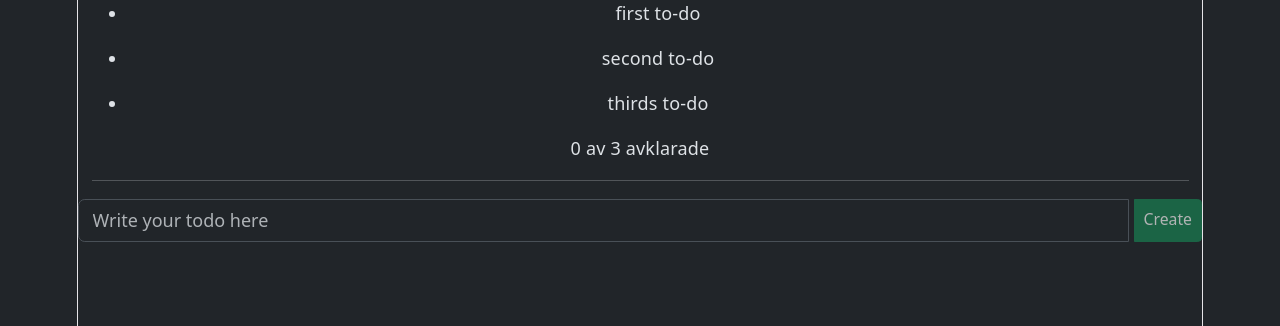
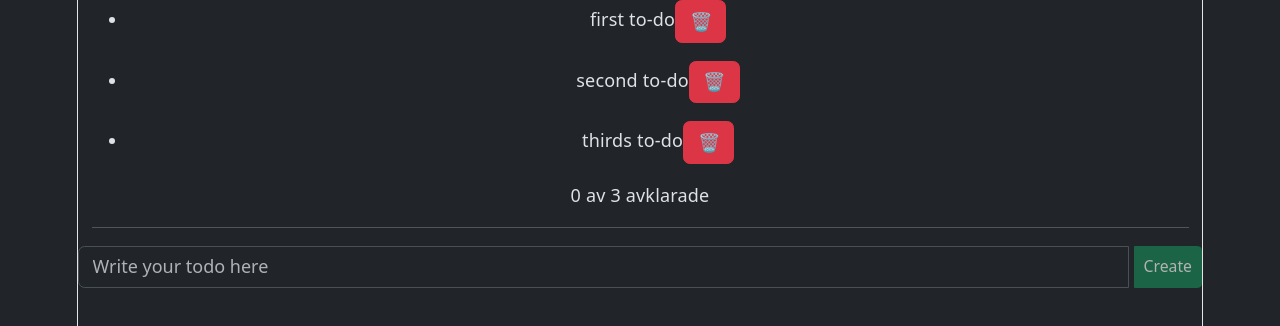
Before and after one commit to Petrasoderstrom1612/REACT-01, a React (Vite) app in the folder 03-simple-todos/: page / in a window 1280 px wide. Shown: the top 326 px of the page. Built offline with nearby package versions, Linux system fonts and the light colour scheme.

Commit message:
trash bin

```diff
--- a/03-simple-todos/src/App.tsx
+++ b/03-simple-todos/src/App.tsx
@@ -38,8 +38,15 @@ const removeTodo = (clickedId: number) => {
 
   return (
     <><div className="container">
-      {todos.map(todo => <ul>
-        <li onClick={() => removeTodo(todo.id)}>{todo.title}</li>
+      {todos.map(todo =>
+      <ul>
+        <li >
+          {todo.title}
+          <button
+            title="trash-bin"
+            className="btn btn-danger"
+            onClick={() => removeTodo(todo.id)}>🗑️</button>
+        </li>
       </ul>)}
       <p>{todos.filter(t => t.done).length} av {todos.length} avklarade</p>
       <hr></hr>
```
